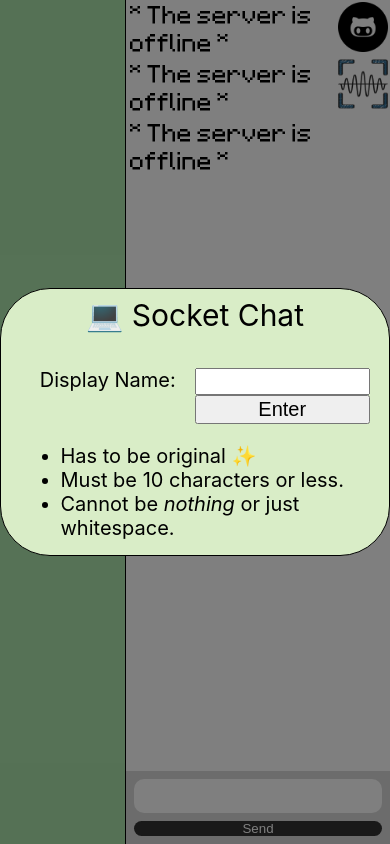
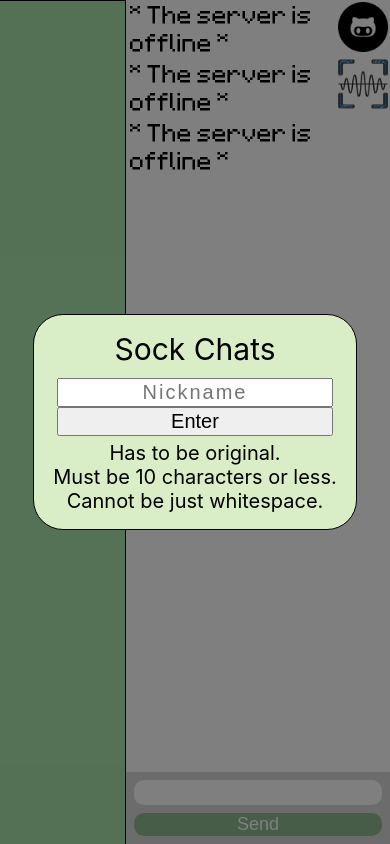
Before and after one commit to trumanjchan/Clipchat, a website: page index.html in a window 390 px wide. Drawn offline with nearby package versions, Linux system fonts and the light colour scheme; no server answers.

Commit message:
Fixed typingstatus div not appearing on iPhone SE 2020. Removed Heroku sources from README file because this project is now deployed to Render.

```diff
--- a/index.html
+++ b/index.html
@@ -9,13 +9,14 @@
         html, body { width: 100%; overflow: hidden; display: flex; margin: 0; overflow-wrap: anywhere; font-family: -apple-system, BlinkMacSystemFont, "Segoe UI", Roboto, Helvetica, Arial, sans-serif; }
 
         #login { position: fixed; z-index: 1; height: 100%; width: 100%; background-color: rgba(0, 0, 0, 0.5); }
-        #loginform { display: flex; flex-direction: column; align-items: center; justify-content: center; position: absolute; top: 0; left: 0; right: 0; bottom: 0; margin: auto; height: fit-content; width: fit-content; border-radius: 50px; border: 1px solid black; padding: 2% 5% 4% 5%; font-size: 20px; background-color: #d9edc7; }
-        .logintitle { font-size: 30px; margin-bottom: 10%; }
-        .grid { width: 100%; display: grid; grid-template-columns: 50% 50%; grid-template-areas: "displayname inputfield" ". submitbutton"; }
-        .displayname { grid-area: displayname; text-align: center; }
-        .inputfield { grid-area: inputfield; font-size: 20px; padding: 0% 2%; }
-        .enterbutton { grid-area: submitbutton; font-size: 20px; }
-        .logininfo { margin-bottom: 0; }
+        #loginform { display: flex; flex-direction: column; align-items: center; position: absolute; top: 0; left: 0; right: 0; bottom: 0; margin: auto; height: fit-content; width: fit-content; border-radius: 30px; border: 1px solid black; padding: 4% 5%; font-size: 20px; background-color: #d9edc7; }
+        .logintitle { font-size: 30px; padding-bottom: 4%; }
+        .flex { display: flex; flex-direction: column; }
+        .inputfield { font-size: 20px; text-align: center; color: white; font-weight: bold; text-shadow: 0px 0px 2px black; letter-spacing: 2px; caret-color: gray; }
+        input::placeholder { text-shadow: none; font-weight: normal; }
+        input:focus { outline: none; border: 4px solid darkolivegreen; }
+        .enterbutton { font-size: 20px; }
+        .logininfo { margin: 0; padding: 2% 0% 0% 0%; text-align: center; list-style-type: none; }
 
         #soundssettings { display: none; position: fixed; z-index: 1; height: 100%; width: 100%; background-color: rgba(0, 0, 0, 0.5); }
         #soundscontainer { display: flex; flex-direction: column; align-items: center; justify-content: center; position: absolute; top: 0; left: 0; right: 0; bottom: 0; margin: auto; height: fit-content; width: fit-content; border-radius: 50px; border: 1px solid black; padding: 2% 5% 4% 5%; font-size: 20px; background-color: #d9edc7; }
@@ -26,12 +27,12 @@
         #muteall { background-color: red; }
         #savesounds { margin-top: 5%; }
 
-        .infocontainer { height: var(--page-height); width: 30%; min-width: 125px; text-align: center; background-color: rgb(172, 228, 172); font-size: 20px; }
-        .stickycontainer { height: calc(100vh); display: flex; flex-direction: column; position: sticky; top: 0; }
-        #num_users { font-size: 25px; text-decoration: underline; background-color: rgba(245, 245, 245, 0.85); }
-        #users { list-style-type: none; margin: 0; margin-block-end: auto; padding: 0; overflow: auto; }
+        .infocontainer { height: var(--page-height); width: 30%; min-width: 125px; display: flex; flex-direction: column; position: relative; text-align: center; background-color: rgb(172, 228, 172); font-size: 20px; }
+        #num_users { font-size: 25px; background-color: rgba(245, 245, 245, 0.85); border-bottom: 1px solid black; }
+        .flexcontainer { height: 100%; display: flex; flex-direction: column; justify-content: space-between; overflow-y: auto; }
+        #users { list-style-type: none; margin: 0; padding: 0; }
         @media (hover: hover) { #users > li:hover { cursor: pointer; background-color: rgb(129, 221, 129) !important; } }
-        #typingstatus { width: 100%; position: absolute; bottom: 0; background-color: rgba(245, 245, 245, 0.85); }
+        #typingstatus { width: 100%; position: sticky; bottom: 0; background-color: rgba(245, 245, 245, 0.85); }
 
         .main { height: var(--page-height); width: 100%; display: flex; flex-direction: column; justify-content: space-between; overflow-y: auto; border-left: 1px solid black; }
         .githubicon { position: fixed; top: 0; right: 0; width: 50px; margin: 0.55% 0.55% 0% 0%; }
@@ -40,25 +41,24 @@
         #messages > li { padding: 0.5% 1.5%; }
         #messages > li:hover { background-color: rgb(245, 245, 245); }
         #form { background: rgba(0, 0, 0, 0.15); padding: 0.25rem; display: flex; flex-wrap: wrap; position: sticky; bottom: 0; }
-        #input { width: 100%; border: none; flex-grow: 1; border-radius: 10px; margin: 0.25rem; padding: 0% 1%; font-size: 30px; }
-        #input:focus { outline: none; }
-        #form > button { flex-grow: 1; background: #333; border: none; padding: 0 1rem; margin: 0.25rem; border-radius: 10px; outline: none; color: #fff; }
+        #input { width: 100%; border: none; border-radius: 10px; margin: 0.25rem; font-size: 20px; color: white; text-shadow: 0px 0px 2px black; caret-color: gray; }
+        #input:focus { outline: none; border: 4px solid darkolivegreen; }
+        #form > button { width: 100%; background: darkseagreen; border: none; margin: 0.25rem; border-radius: 10px; outline: none; color: #fff; font-size: 18px; }
     </style>
   </head>
 
   <body>
     <div id="login">
       <form id="loginform" action="">
-        <div class="logintitle">💻 Socket Chat</div>
-        <div class="grid">
-          <div class="displayname">Display Name:</div>
-          <input id="logininput" class="inputfield" autocomplete="off" />
+        <div class="logintitle">Sock Chats</div>
+        <div class="flex">
+          <input id="logininput" class="inputfield" placeholder="Nickname" autocomplete="off" />
           <button id="enter" class="enterbutton">Enter</button>
         </div>
         <ul class="logininfo">
-          <li>Has to be original ✨</li>
+          <li>Has to be original.</li>
           <li>Must be 10 characters or less.</li>
-          <li>Cannot be <i>nothing</i> or just whitespace.</li>
+          <li>Cannot be just whitespace.</li>
         </ul>
       </form>
     </div>
@@ -77,8 +77,8 @@
     </div>
 
     <div class="infocontainer">
-        <div class="stickycontainer">
-            <div id="num_users"></div>
+        <div id="num_users"></div>
+        <div class="flexcontainer">
             <ul id="users"></ul>
             <div id="typingstatus"></div>
         </div>
```
Also changed, not shown: README.md.
